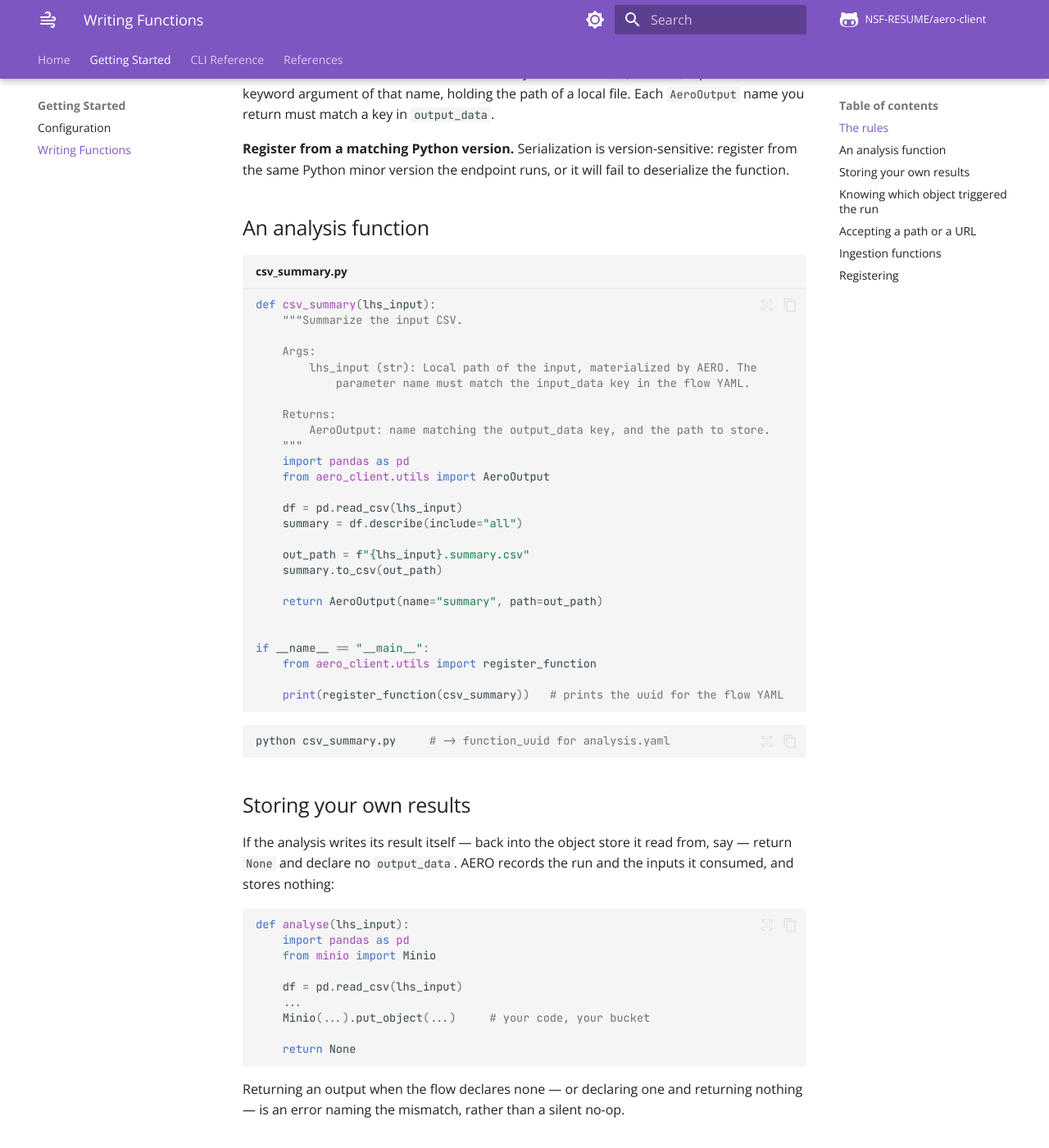
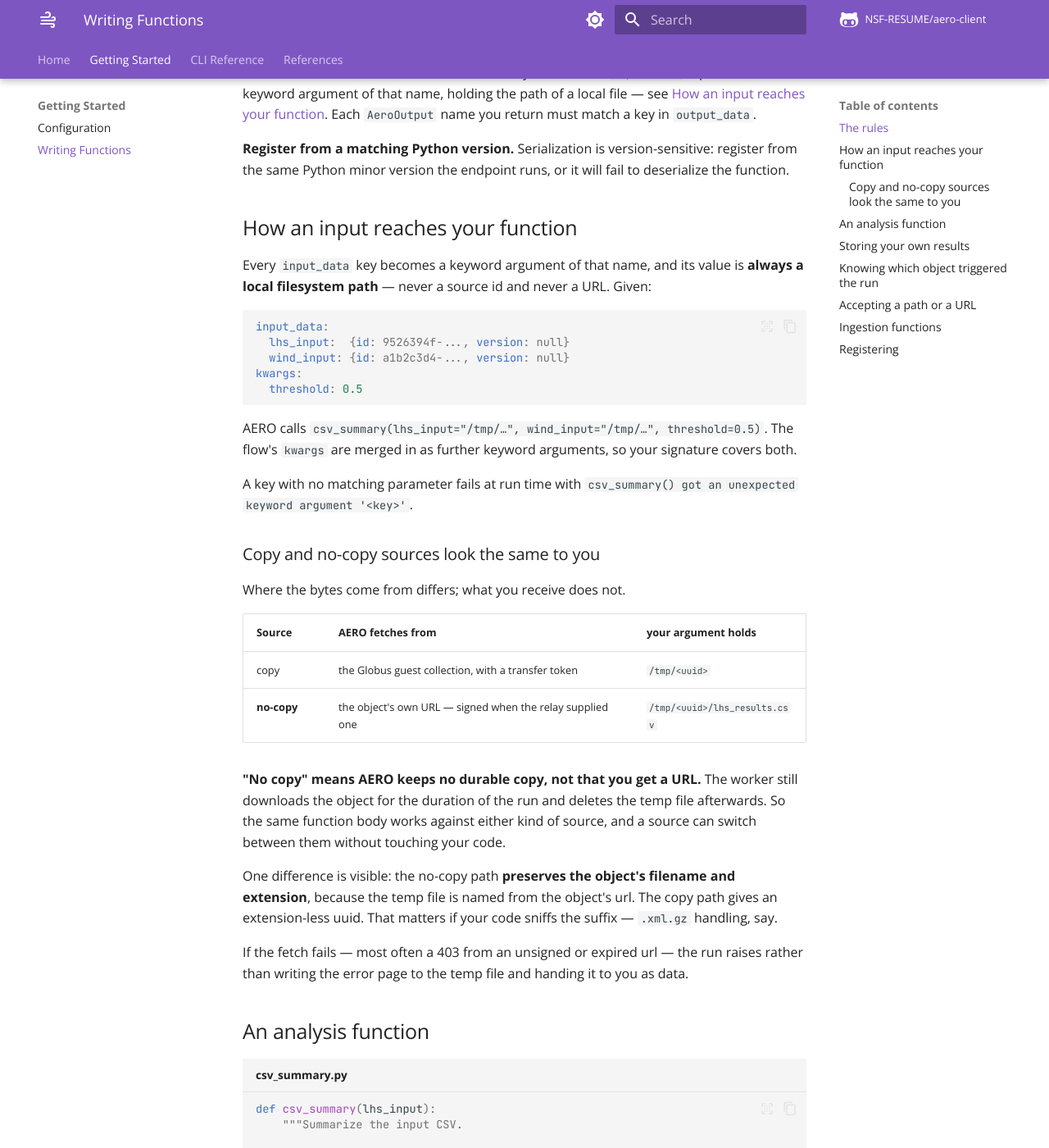
Before and after one commit to NSF-RESUME/aero-client, an MkDocs documentation site: the page built from docs/writing-functions.md, in a window 1280 px wide and 1400 px high, scrolled down 455 px. Shown: the whole window at 82% size. Built offline with MkDocs 1.6.1 and Material for MkDocs 9.7.7, drawn with Linux system fonts in a browser that asks for light colours; comment, search, counter and statistics services are not loaded; some of the changed text lies outside the part shown.

Commit message:
Document how an input reaches the analysis function
The docs said an input arrives as "the path of a local file" and left it there.
That omitted the question the copy/no-copy split invites: since AERO stores no
bytes for a no-copy source, does the function get a url instead?

It does not. Both paths end at the same local temp file; only where the bytes
were fetched from differs, so the same function body works against either kind
of source and a source can switch without touching it.

Also records the one visible difference -- the no-copy path preserves the
object's filename and extension, the copy path gives an extension-less uuid --
and that the flow's kwargs merge in as further arguments.

Co-Authored-By: Claude Opus 5 (1M context) <noreply@anthropic.com>

````diff
--- a/docs/writing-functions.md
+++ b/docs/writing-functions.md
@@ -11,11 +11,52 @@ helper must live *inside* the function body. A module-level import that happens
 machine will not be there on the worker.
 
 **Parameter names are the contract.** Each key in the flow's `input_data` is passed as a keyword
-argument of that name, holding the path of a local file. Each `AeroOutput` name you return must
-match a key in `output_data`.
+argument of that name, holding the path of a local file — see
+[How an input reaches your function](#how-an-input-reaches-your-function). Each `AeroOutput` name
+you return must match a key in `output_data`.
 
 **Register from a matching Python version.** Serialization is version-sensitive: register from the
 same Python minor version the endpoint runs, or it will fail to deserialize the function.
+
+## How an input reaches your function
+
+Every `input_data` key becomes a keyword argument of that name, and its value is **always a local
+filesystem path** — never a source id and never a URL. Given:
+
+```yaml
+input_data:
+  lhs_input:  {id: 9526394f-..., version: null}
+  wind_input: {id: a1b2c3d4-..., version: null}
+kwargs:
+  threshold: 0.5
+```
+
+AERO calls `csv_summary(lhs_input="/tmp/…", wind_input="/tmp/…", threshold=0.5)`. The flow's
+`kwargs` are merged in as further keyword arguments, so your signature covers both.
+
+A key with no matching parameter fails at run time with
+`csv_summary() got an unexpected keyword argument '<key>'`.
+
+### Copy and no-copy sources look the same to you
+
+Where the bytes come from differs; what you receive does not.
+
+| Source | AERO fetches from | your argument holds |
+|---|---|---|
+| copy | the Globus guest collection, with a transfer token | `/tmp/<uuid>` |
+| **no-copy** | the object's own URL — signed when the relay supplied one | `/tmp/<uuid>/lhs_results.csv` |
+
+**"No copy" means AERO keeps no durable copy, not that you get a URL.** The worker still downloads
+the object for the duration of the run and deletes the temp file afterwards. So the same function
+body works against either kind of source, and a source can switch between them without touching
+your code.
+
+One difference is visible: the no-copy path **preserves the object's filename and extension**,
+because the temp file is named from the object's url. The copy path gives an extension-less uuid.
+That matters if your code sniffs the suffix — `.xml.gz` handling, say.
+
+If the fetch fails — most often a 403 from an unsigned or expired url — the run raises rather than
+writing the error page to the temp file and handing it to you as data.
 
 ## An analysis function
 
@@ -75,9 +116,10 @@ error naming the mismatch, rather than a silent no-op.
 
 ## Knowing which object triggered the run
 
-A type can own many objects, and the local path AERO hands you is a temporary name. To find out
-which object this run is about, declare an extra parameter named after the input with a `_url`
-suffix. It is passed only if you ask for it, so existing functions are unaffected:
+A type can own many objects, and the path you get is a temporary one. To find out *which* object
+this run is about, declare an extra parameter named after the input with a `_url` suffix. It is
+passed only if you ask for it — the signature is inspected first — so existing functions are
+unaffected:
 
 ```python
 def analyse(lhs_input, lhs_input_url):
````
